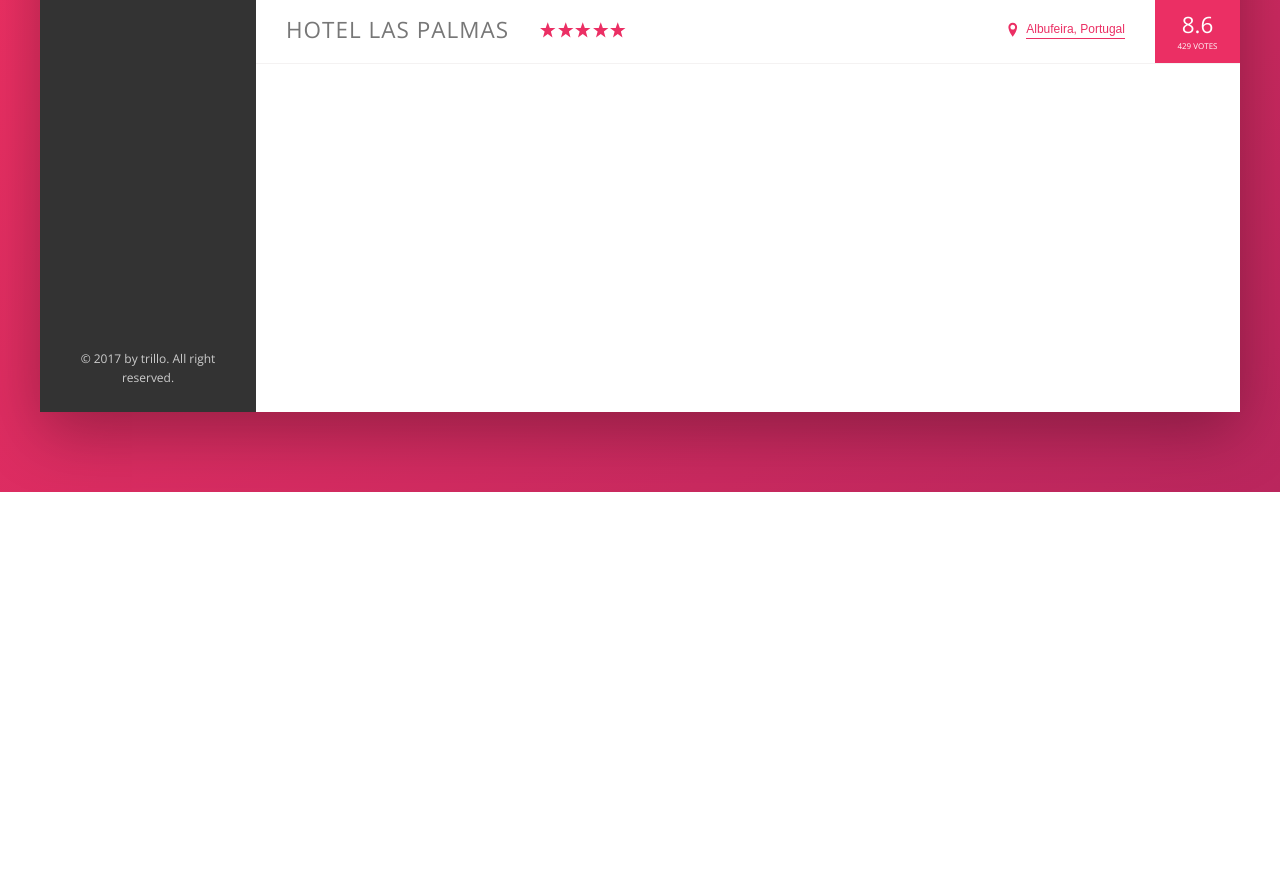
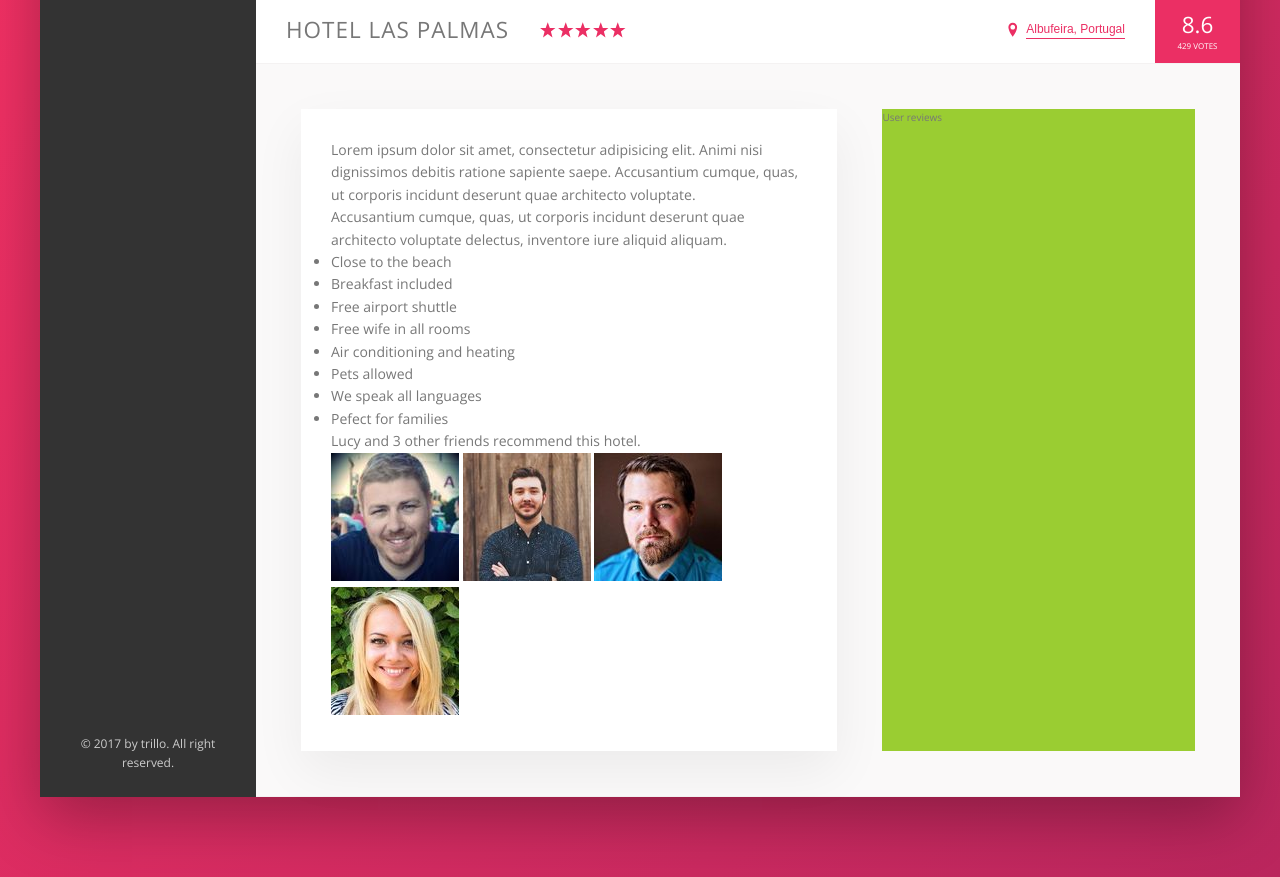
Before and after one commit to daikadai/HTMLCSS-Flex, a website: page index.html in a window 1280 px wide. Shown: the part 538-1415 px from the top of the page. Before the commit the page ends 1030 px from the top, so only its background shows below. Drawn offline with nearby package versions, Linux system fonts and the light colour scheme.

Commit message:
11. Building the Description Section Part-1

```diff
--- a/index.html
+++ b/index.html
@@ -139,6 +139,58 @@
                             <div class="overview__rating-count">429 votes</div>
                         </div>
                     </div>
+                    <div class="detail">
+                        <div class="description">
+                            <p class="paragraph">
+                                Lorem ipsum dolor sit amet, consectetur adipisicing elit. Animi nisi dignissimos debitis ratione sapiente saepe. Accusantium cumque, quas, ut corporis incidunt deserunt quae architecto voluptate.
+                            </p>
+                            <p class="paragraph">
+                                Accusantium cumque, quas, ut corporis incidunt deserunt quae architecto voluptate delectus, inventore iure aliquid aliquam.
+                            </p>
+                            <ul class="list">
+                                <li class="list__item">
+                                    Close to the beach
+                                </li>
+                                <li class="list__item">
+                                    Breakfast included
+                                </li>
+                                <li class="list__item">
+                                    Free airport shuttle
+                                </li>
+                                <li class="list__item">
+                                    Free wife in all rooms
+                                </li>
+                                <li class="list__item">
+                                    Air conditioning and heating
+                                </li>
+                                <li class="list__item">
+                                    Pets allowed
+                                </li>
+                                <li class="list__item">
+                                    We speak all languages
+                                </li>
+                                <li class="list__item">
+                                    Pefect for families
+                                </li>
+                            </ul>
+
+                            <div class="recommend">
+                                <p class="recommend__count">
+                                    Lucy and 3 other friends recommend this hotel.
+                                </p>
+                                <div class="recommend__friends">
+                                    <img src="img/user-3.jpg" alt="" class="recommend-photo">
+                                    <img src="img/user-4.jpg" alt="" class="recommend-photo">
+                                    <img src="img/user-5.jpg" alt="" class="recommend-photo">
+                                    <img src="img/user-6.jpg" alt="" class="recommend-photo">
+                                </div>
+                            </div>
+                        </div>
+
+                        <div class="user-reviews">
+                            User reviews
+                        </div>
+                    </div>
                 </main>
             </div>
         </div>
--- a/sass/_base.scss
+++ b/sass/_base.scss
@@ -30,6 +30,8 @@ Grey dark 3: #999
   --color-grey-dark-3: #999;
 
   --shadow-dark: 0 2rem 6rem rgba(0,0,0,0.3);
+  --shadow-light: 0 2rem 5rem rgba(0, 0, 0, .06);;
+  --line: 1px solid var(--color-grey-light-2);
 }
 * {
   margin: 0;
--- a/sass/_component.scss
+++ b/sass/_component.scss
@@ -185,7 +185,7 @@
 .overview {
   display: flex;
   align-items: center;
-  border-bottom: 1px solid var(--color-grey-light-2);
+  border-bottom: var(--line);
   &__heading {
     font-size: 2.25rem;
     font-weight: 300;
--- a/sass/_layout.scss
+++ b/sass/_layout.scss
@@ -10,7 +10,7 @@
   font-size: 1.4rem;
   height: 7rem;
   background-color: #fff;
-  border-bottom: 1px solid var(--color-grey-light-2);
+  border-bottom: var(--line);
 
   display: flex;
   justify-content: space-between;
@@ -33,6 +33,26 @@
 
 .hotel-view {
   background-color: #fff;
-  height: 80rem;
   flex: 1;
 }
+
+.detail {
+  display: flex;
+  padding: 4.5rem;
+  background-color: var(--color-grey-light-1);
+  border-bottom: var(--line) ;
+}
+
+.description {
+  font-size: 1.4rem;
+  background-color: #fff;
+  box-shadow: var(--shadow-light);
+  padding: 3rem;
+  flex: 0 0 60%;
+  margin-right: 4.5rem;
+}
+
+.user-reviews{
+  background-color: yellowgreen;
+  flex: 1;
+}
```
Also changed, not shown: css/style.css.
